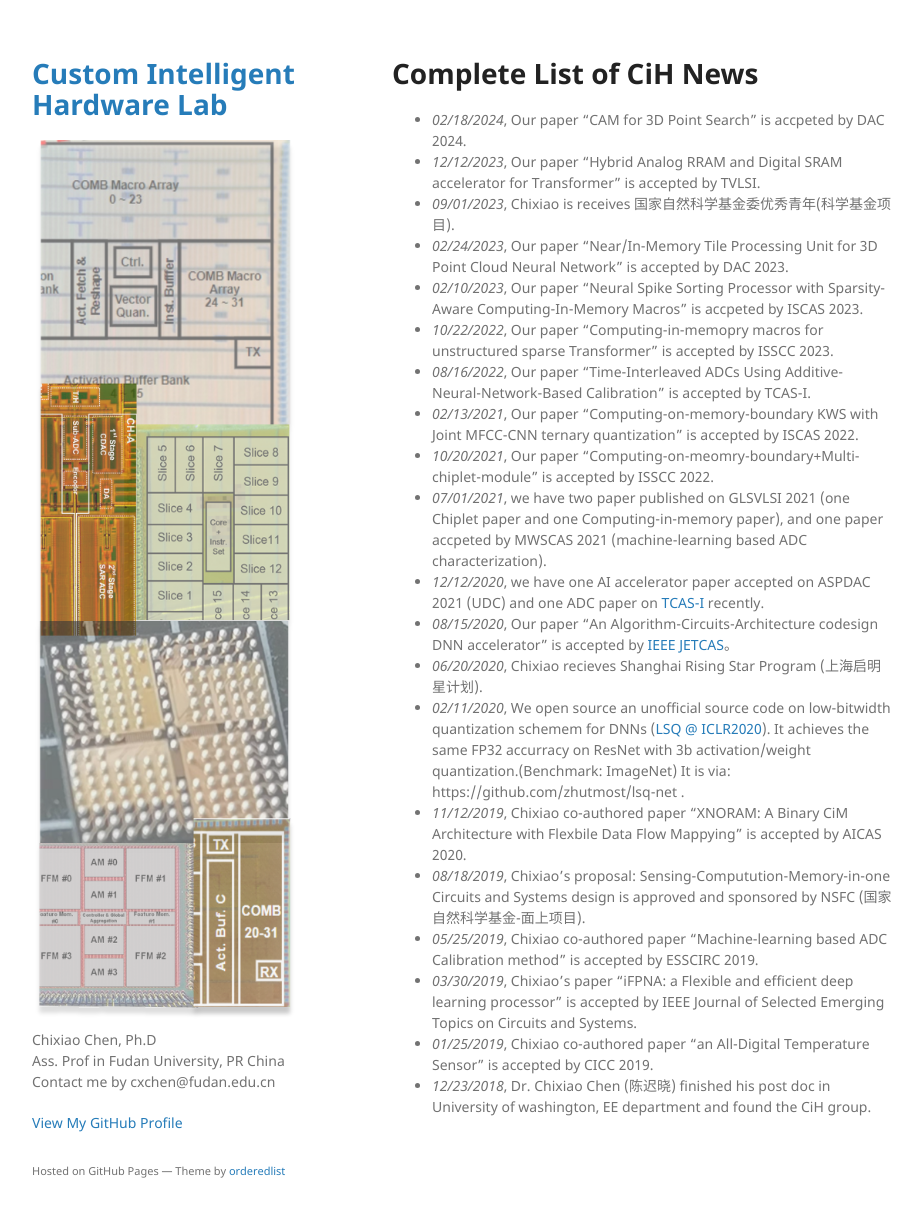
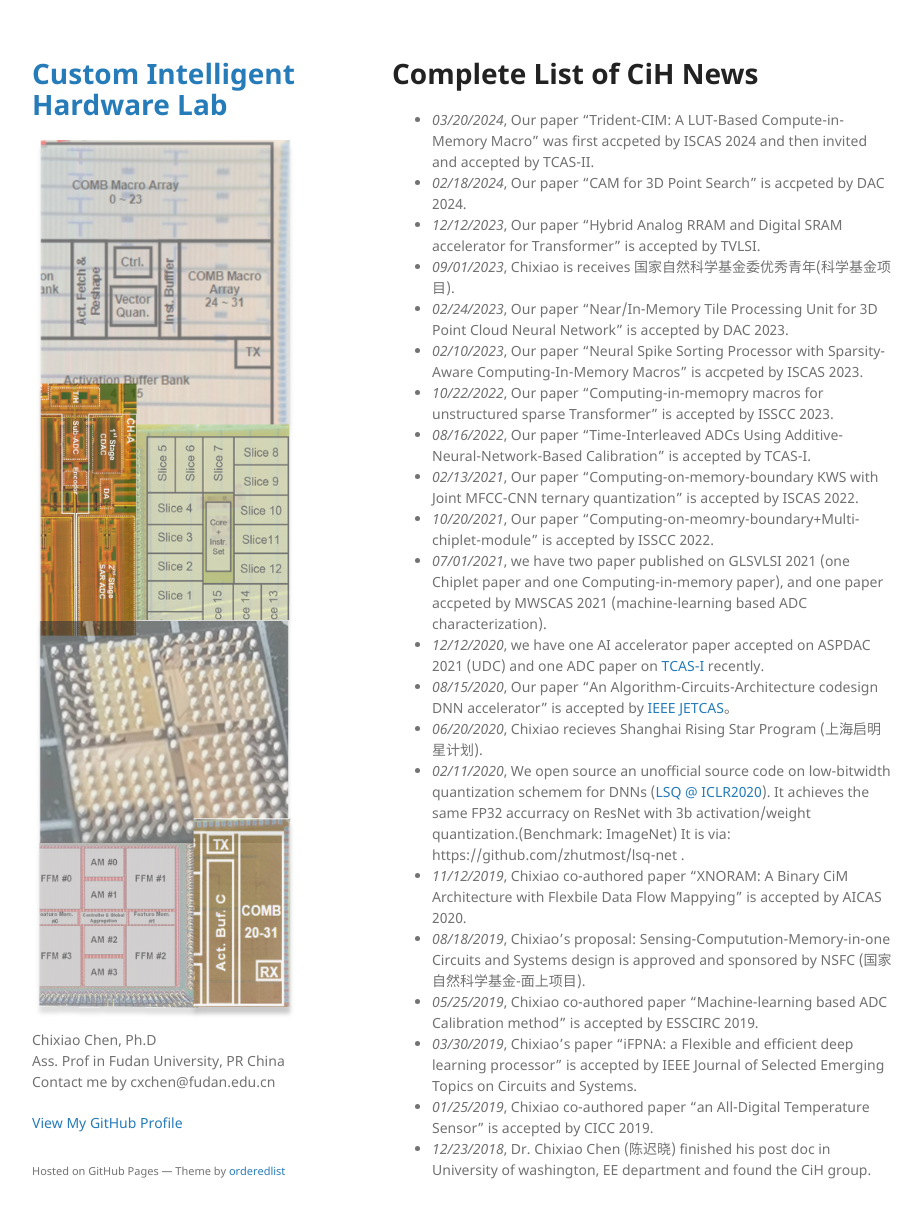
Before and after one commit to cihlab/cihlab.github.io, a Jekyll site: the page built from news.md, in a window 1280 px wide and 1250 px high. Shown: the top 1218 px of the window, without its empty margins (178-1100 px from the left). Built offline with Jekyll 4.4.1, drawn with Linux system fonts in a browser that asks for light colours; our own code applies the rules of GitHub Pages for plain Markdown files.

Commit message:
Update news.md

```diff
--- a/news.md
+++ b/news.md
@@ -4,6 +4,7 @@ layout: default
 
 # Complete List of CiH News
 
+* _03/20/2024_, Our paper "Trident-CIM: A LUT-Based Compute-in-Memory Macro" was first accpeted by ISCAS 2024 and then invited and accepted by TCAS-II.
 * _02/18/2024_, Our paper "CAM for 3D Point Search" is accpeted by DAC 2024.
 * _12/12/2023_, Our paper "Hybrid Analog RRAM and Digital SRAM accelerator for Transformer" is accepted by TVLSI.
 * _09/01/2023_, Chixiao is receives 国家自然科学基金委优秀青年(科学基金项目).
```
